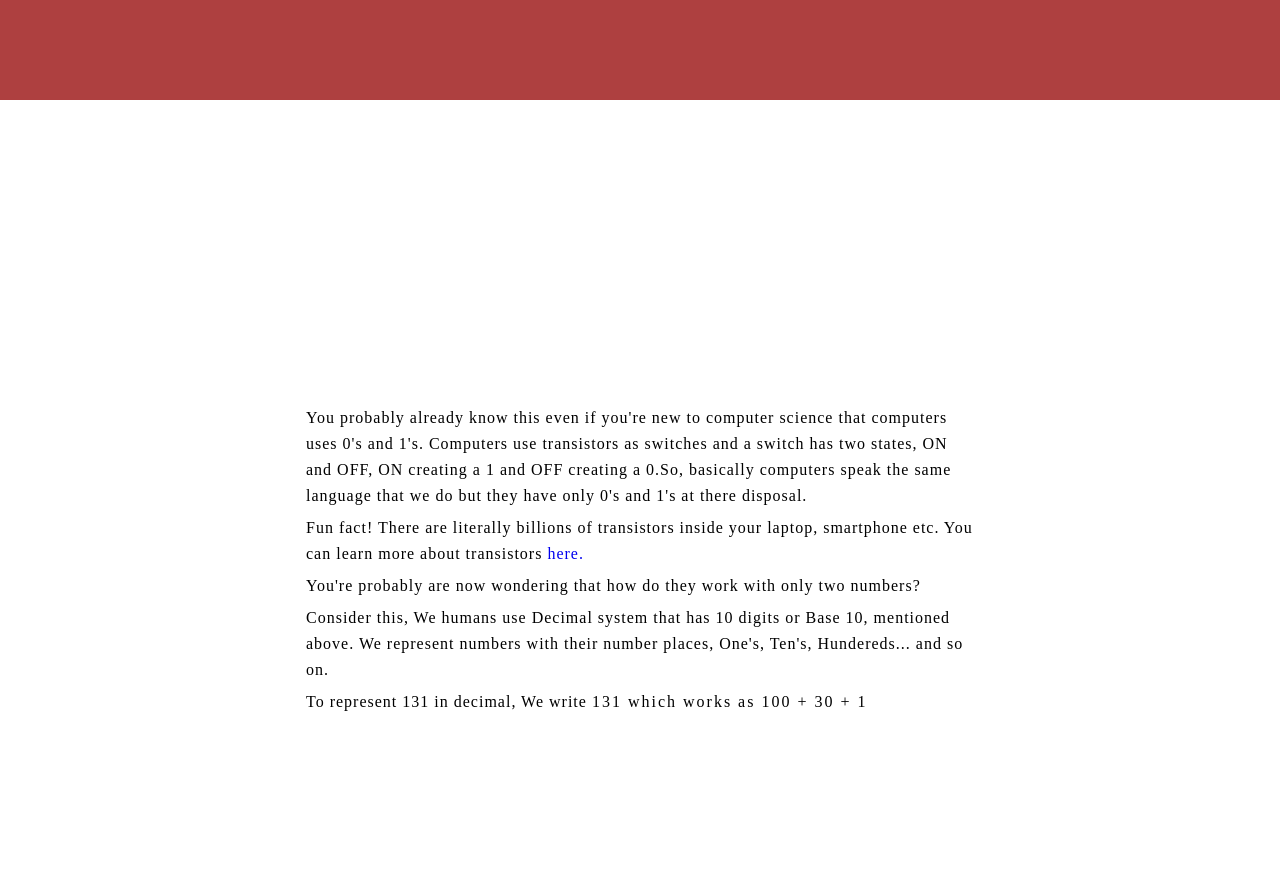
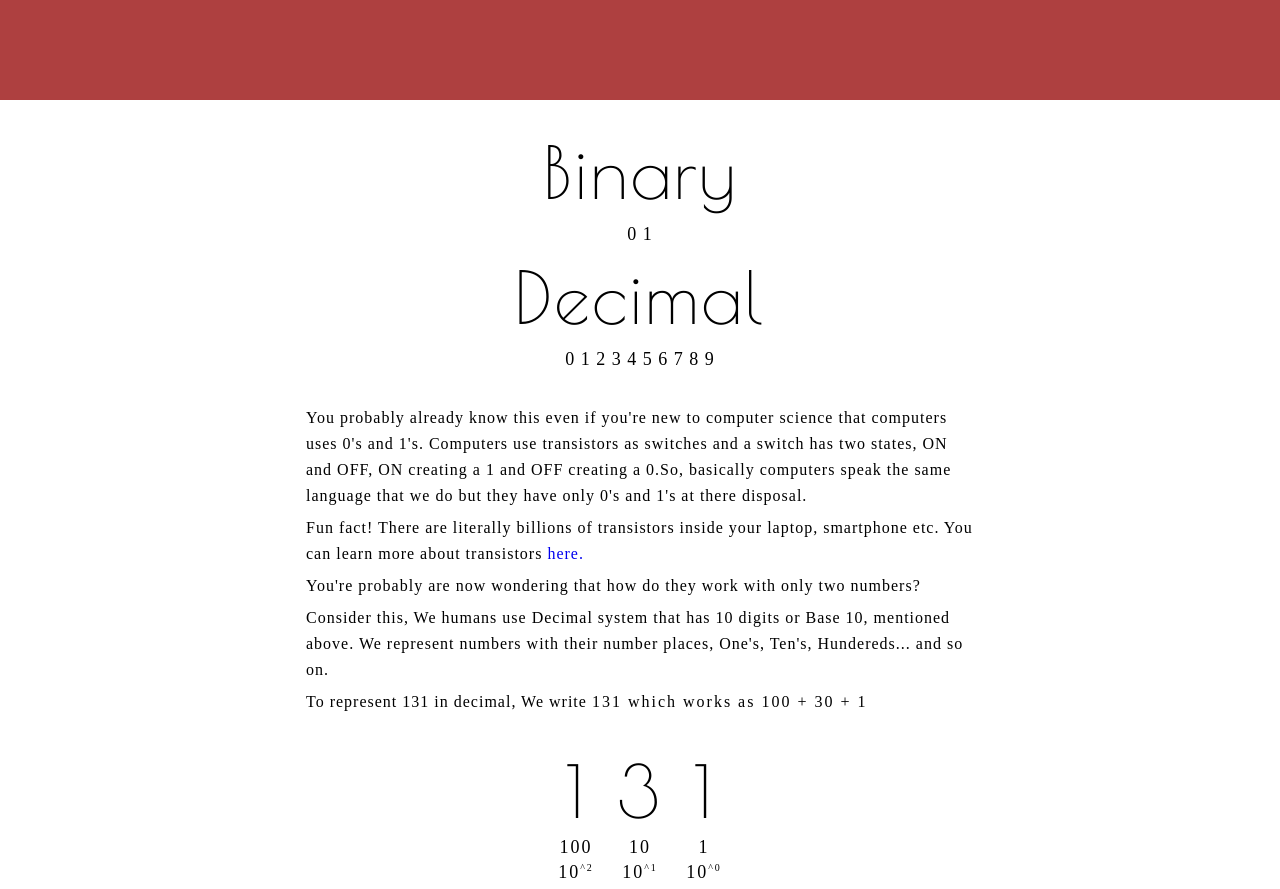
Before and after one commit to Lord-Lavios/Teach-Binary, a plain HTML site: page index.html in a window 1280 px wide. Shown: the part 700-1589 px from the top of the page. Drawn offline with nearby package versions, Linux system fonts and the light colour scheme; the site is published under a folder, as on GitHub Pages, so addresses that start at the root find nothing.

Commit message:
Updated the path of js

```diff
--- a/index.html
+++ b/index.html
@@ -6,7 +6,7 @@
     <link rel="stylesheet" href="css/index.css">
     <link rel="stylesheet" href="https://fonts.googleapis.com/css?family=Poiret+One">
     <script src="https://ajax.googleapis.com/ajax/libs/jquery/2.1.3/jquery.min.js"></script>
-    <script type="text/javascript" src="/index.js"></script>
+    <script type="text/javascript" src="js/index.js"></script>
   </head>
   <body>
     <div id="outerhead">
```
